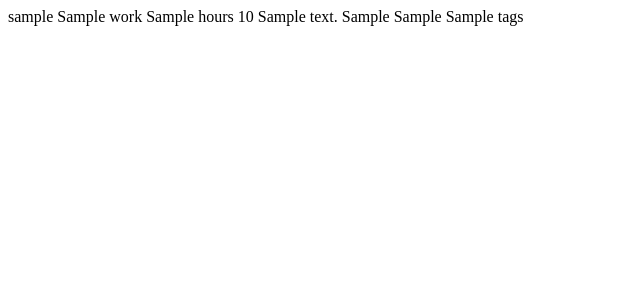
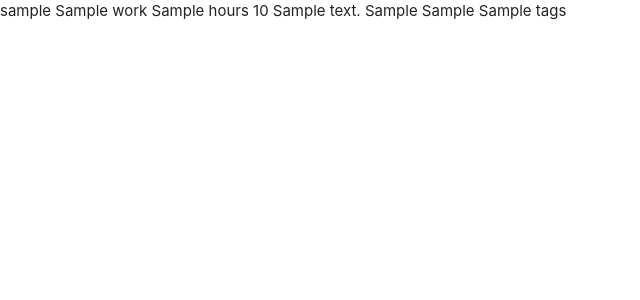
Before and after one commit to Code-Institute-Submissions/robinwesterback-creative-hub, a Flask app: page / in a window 1280 px wide. Shown: the top 300 px of the page, without its empty margins (0-640 px from the left). Run offline with Flask 2, Linux system fonts and the light colour scheme; a database or web service that is not in the repository returns one stand-in record (values such as "Sample title"); some libraries are stand-ins or nearby versions.

Commit message:
Add Materialize and JQuery

```diff
--- a/templates/base.html
+++ b/templates/base.html
@@ -3,10 +3,14 @@
 <head>
     <meta charset="UTF-8">
     <meta name="viewport" content="width=device-width, initial-scale=1.0">
+    <link href="https://fonts.googleapis.com/icon?family=Material+Icons" rel="stylesheet">
+    <link rel="stylesheet" href="https://cdnjs.cloudflare.com/ajax/libs/materialize/1.0.0/css/materialize.min.css">
     <title>Document</title>
 </head>
 <body>
     {% block content %}
     {% endblock %}
+    <script src="https://cdnjs.cloudflare.com/ajax/libs/jquery/3.5.1/jquery.min.js" integrity="sha512-bLT0Qm9VnAYZDflyKcBaQ2gg0hSYNQrJ8RilYldYQ1FxQYoCLtUjuuRuZo+fjqhx/qtq/1itJ0C2ejDxltZVFg==" crossorigin="anonymous"></script>
+    <script src="https://cdnjs.cloudflare.com/ajax/libs/materialize/1.0.0/js/materialize.min.js"></script>
 </body>
 </html>
```
